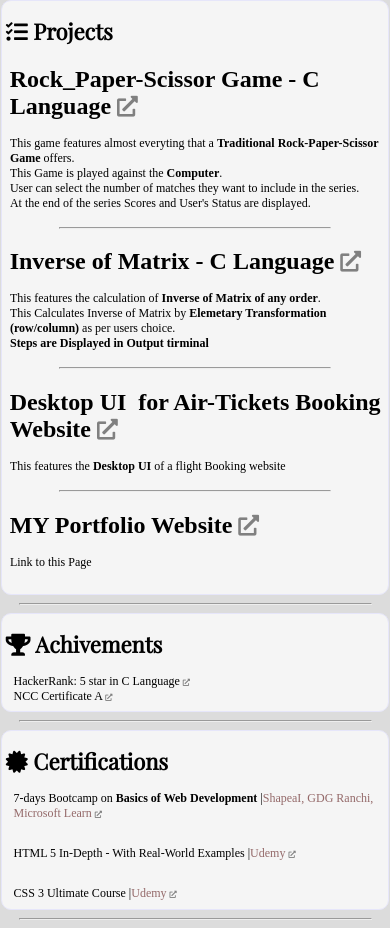
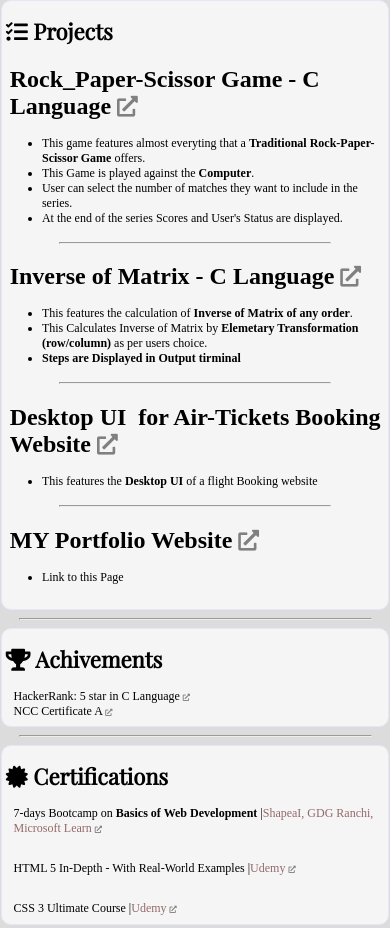
Before and after one commit to BeastBalze/myPortFolio, a plain HTML site: page index.html in a window 390 px wide. Shown: the part 1140-2068 px from the top of the page. Drawn offline with nearby package versions, Linux system fonts and the light colour scheme; a web font is replaced by a local one.

Commit message:
Update style.css

```diff
--- a/style.css
+++ b/style.css
@@ -294,7 +294,7 @@ li {
         grid-template-columns: auto auto auto auto auto auto;
     }
 
-    ul {padding-inline-start: 0.5em;}
+    .nav ul {padding-inline-start: 0.5em;}
 
     .navLinks:hover {
         background-color: rgb(126, 124, 124);
```
